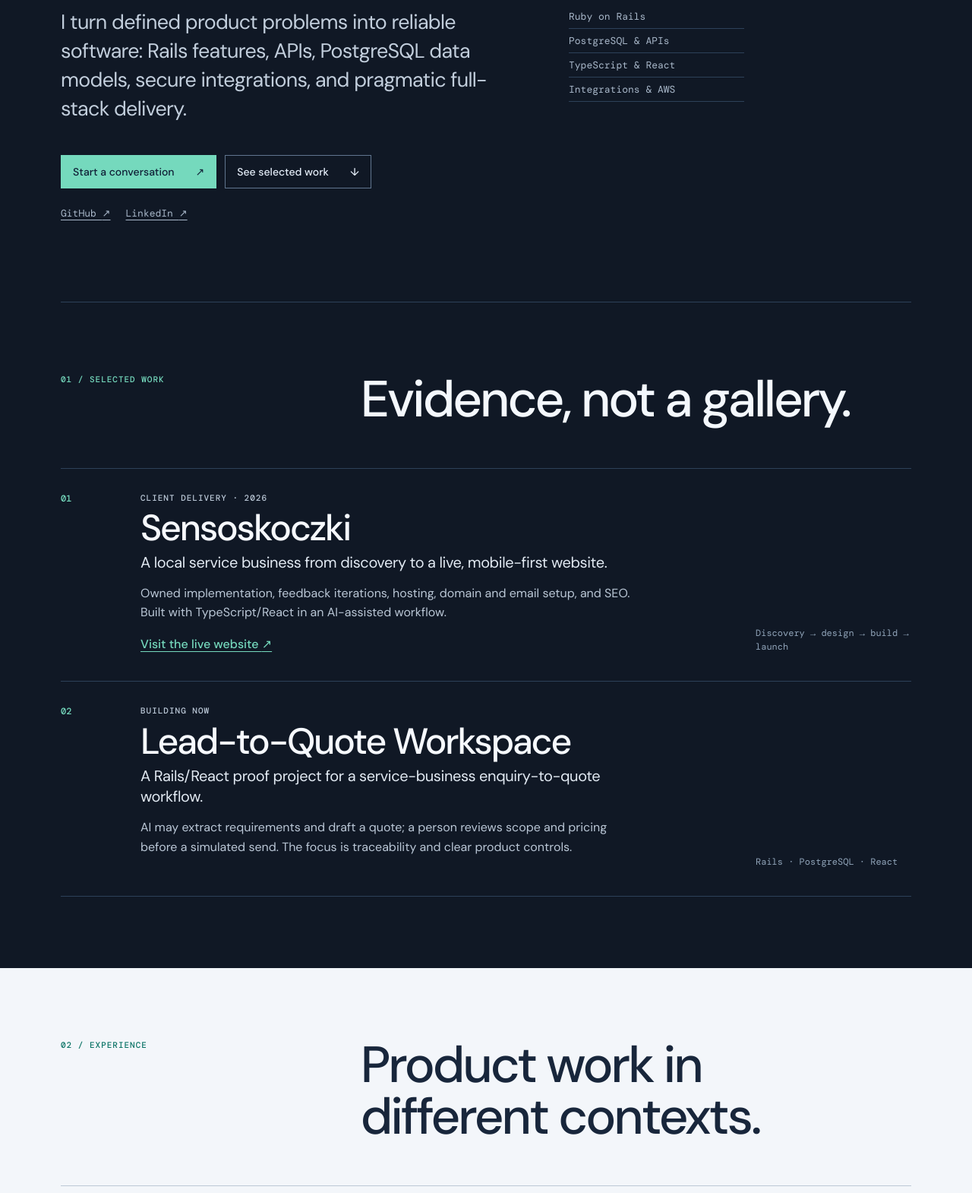
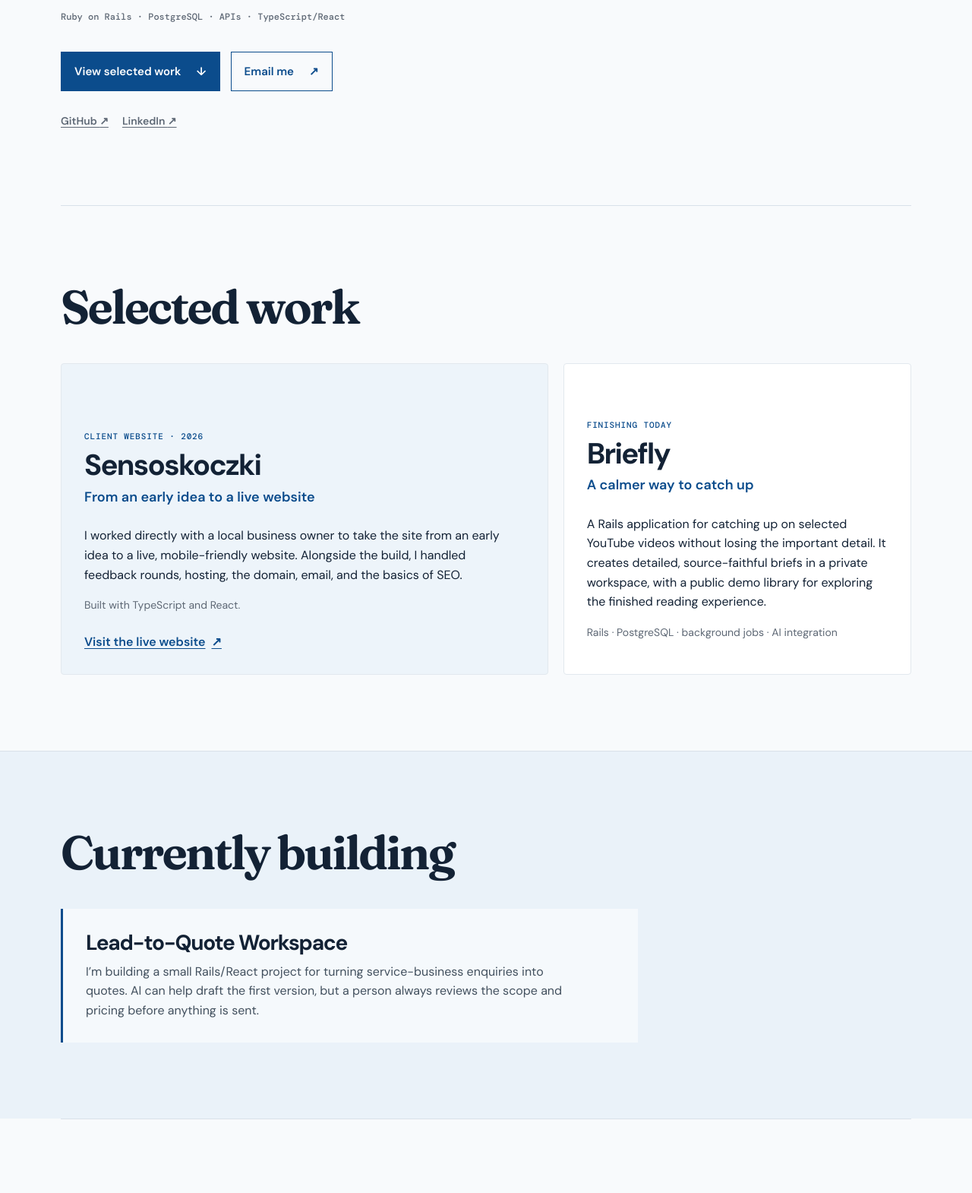
Before and after one commit to bakercodemaker/bakercodemaker.github.io, a plain HTML site: page index.html in a window 1280 px wide. Shown: the part 597-2167 px from the top of the page at 76% size. Drawn offline with nearby package versions, Linux system fonts and the light colour scheme.

Commit message:
Refresh portfolio voice and visual hierarchy

```diff
--- a/index.html
+++ b/index.html
@@ -3,19 +3,18 @@
   <head>
     <meta charset="utf-8" />
     <meta name="viewport" content="width=device-width, initial-scale=1" />
-    <meta name="description" content="Rails-backed Software Engineer building reliable product features, APIs, and integrations." />
-    <meta name="theme-color" content="#101825" />
+    <meta name="description" content="Rails, APIs, integrations, and pragmatic full-stack product delivery." />
+    <meta name="theme-color" content="#f8fafc" />
     <title>Bartosz Piekarz - Software Engineer</title>
     <link rel="preconnect" href="https://fonts.googleapis.com" />
     <link rel="preconnect" href="https://fonts.gstatic.com" crossorigin />
-    <link href="https://fonts.googleapis.com/css2?family=DM+Mono:wght@400;500&family=DM+Sans:opsz,wght@9..40,400;9..40,500;9..40,600&display=swap" rel="stylesheet" />
+    <link href="https://fonts.googleapis.com/css2?family=DM+Mono:wght@400;500&amp;family=DM+Sans:opsz,wght@9..40,400;9..40,500;9..40,600;9..40,700&amp;family=Fraunces:opsz,wght@9..144,600;9..144,650&amp;display=swap" rel="stylesheet" />
     <link rel="stylesheet" href="styles.css" />
   </head>
   <body>
     <a class="skip-link" href="#main-content">Skip to content</a>
-
-    <header class="site-header shell">
-      <a class="brand" href="#top" aria-label="Bartosz Piekarz, back to top">BP <span>/ Software Engineer</span></a>
+    <header class="site-header wrap">
+      <a class="wordmark" href="#top" aria-label="Bartosz Piekarz, back to top">BP<span>.</span></a>
       <nav aria-label="Main navigation">
         <a href="#work">Work</a>
         <a href="#experience">Experience</a>
@@ -24,83 +23,89 @@
     </header>
 
     <main id="main-content">
-      <section class="hero shell" id="top" aria-labelledby="hero-title">
-        <p class="label">Bartosz Piekarz · Kraków, Poland · Available now</p>
-        <h1 id="hero-title">Rails-backed<br /><span>product engineer.</span></h1>
-        <div class="hero-grid">
-          <p class="hero-summary">I turn defined product problems into reliable software: Rails features, APIs, PostgreSQL data models, secure integrations, and pragmatic full-stack delivery.</p>
-          <ul class="capabilities" aria-label="Core capabilities">
-            <li>Ruby on Rails</li>
-            <li>PostgreSQL &amp; APIs</li>
-            <li>TypeScript &amp; React</li>
-            <li>Integrations &amp; AWS</li>
-          </ul>
+      <section class="hero wrap" id="top" aria-labelledby="hero-title">
+        <p class="eyebrow">Hello</p>
+        <h1 id="hero-title">Hi, I’m<br /><em>Bartosz.</em></h1>
+        <div class="hero-copy">
+          <p>I’m a software engineer with over three years of experience building Rails applications. I’ve worked on Rails products, integrations, and client projects—and I’m currently broadening my full-stack experience.</p>
         </div>
+        <p class="hero-details">Ruby on Rails · PostgreSQL · APIs · TypeScript/React</p>
         <div class="actions">
-          <a class="button button-primary" href="mailto:bakercodemaker@gmail.com">Start a conversation <span aria-hidden="true">↗</span></a>
-          <a class="button" href="#work">See selected work <span aria-hidden="true">↓</span></a>
+          <a class="button button-primary" href="#work">View selected work <span aria-hidden="true">↓</span></a>
+          <a class="button button-quiet" href="mailto:bakercodemaker@gmail.com">Email me <span aria-hidden="true">↗</span></a>
         </div>
-        <div class="profile-links" aria-label="Professional profiles">
+        <div class="hero-links" aria-label="Professional profiles">
           <a href="https://github.com/bakercodemaker" target="_blank" rel="noopener noreferrer">GitHub <span aria-hidden="true">↗</span></a>
           <a href="https://www.linkedin.com/in/bartosz-piekarz-112b83194/" target="_blank" rel="noopener noreferrer">LinkedIn <span aria-hidden="true">↗</span></a>
         </div>
       </section>
 
-      <section class="section shell" id="work" aria-labelledby="work-title">
-        <div class="section-intro">
-          <p class="label">01 / Selected work</p>
-          <h2 id="work-title">Evidence, not a gallery.</h2>
+      <section class="section wrap" id="work" aria-labelledby="work-title">
+        <div class="section-heading">
+          <h2 id="work-title">Selected work</h2>
         </div>
-        <div class="work-list">
-          <article class="work-item">
-            <div class="work-index">01</div>
-            <div class="work-main">
-              <p class="label">Client delivery · 2026</p>
+        <div class="work-grid">
+          <article class="work-card featured">
+            <div class="card-content">
+              <p class="card-kicker">Client website · 2026</p>
               <h3>Sensoskoczki</h3>
-              <p class="work-lead">A local service business from discovery to a live, mobile-first website.</p>
-              <p>Owned implementation, feedback iterations, hosting, domain and email setup, and SEO. Built with TypeScript/React in an AI-assisted workflow.</p>
-              <a class="inline-link" href="https://sensoskoczki.pl/" target="_blank" rel="noopener noreferrer">Visit the live website <span aria-hidden="true">↗</span></a>
+              <p class="card-subtitle">From an early idea to a live website</p>
+              <p>I worked directly with a local business owner to take the site from an early idea to a live, mobile-friendly website. Alongside the build, I handled feedback rounds, hosting, the domain, email, and the basics of SEO.</p>
+              <p class="detail">Built with TypeScript and React.</p>
+              <a class="text-link" href="https://sensoskoczki.pl/" target="_blank" rel="noopener noreferrer">Visit the live website <span aria-hidden="true">↗</span></a>
             </div>
-            <p class="work-tag">Discovery → design → build → launch</p>
           </article>
-          <article class="work-item">
-            <div class="work-index">02</div>
-            <div class="work-main">
-              <p class="label">Building now</p>
-              <h3>Lead-to-Quote Workspace</h3>
-              <p class="work-lead">A Rails/React proof project for a service-business enquiry-to-quote workflow.</p>
-              <p>AI may extract requirements and draft a quote; a person reviews scope and pricing before a simulated send. The focus is traceability and clear product controls.</p>
+          <article class="work-card">
+            <div class="card-content">
+              <p class="card-kicker">Finishing today</p>
+              <h3>Briefly</h3>
+              <p class="card-subtitle">A calmer way to catch up</p>
+              <p>A Rails application for catching up on selected YouTube videos without losing the important detail. It creates detailed, source-faithful briefs in a private workspace, with a public demo library for exploring the finished reading experience.</p>
+              <p class="detail">Rails · PostgreSQL · background jobs · AI integration</p>
             </div>
-            <p class="work-tag">Rails · PostgreSQL · React</p>
           </article>
         </div>
       </section>
 
-      <section class="section shell" id="experience" aria-labelledby="experience-title">
-        <div class="section-intro">
-          <p class="label">02 / Experience</p>
-          <h2 id="experience-title">Product work in different contexts.</h2>
+      <section class="section focus-section" aria-labelledby="focus-title">
+        <div class="wrap">
+          <div class="section-heading">
+            <h2 id="focus-title">Currently building</h2>
+          </div>
+          <div class="focus-card">
+            <h3>Lead-to-Quote Workspace</h3>
+            <p>I’m building a small Rails/React project for turning service-business enquiries into quotes. AI can help draft the first version, but a person always reviews the scope and pricing before anything is sent.</p>
+          </div>
+        </div>
+      </section>
+
+      <section class="section wrap" id="experience" aria-labelledby="experience-title">
+        <div class="section-heading">
+          <h2 id="experience-title">Experience</h2>
         </div>
         <div class="experience-list">
           <article class="experience-item">
-            <div class="experience-date">Aug 2025 — Feb 2026</div>
-            <div><h3>Shelfio <span>· Software Engineer</span></h3><p>Delivered defined Rails/API features in a Dockerized, hardware-connected access product; collaborated on MQTT message flows, location-based access, and system improvements.</p></div>
+            <div class="experience-meta"><p>Aug 2025—Feb 2026</p><p>Software Engineer</p></div>
+            <div><h3>Shelfio</h3><p>Worked on a Dockerized access product that connected software with physical hardware. Built Rails and API features, and collaborated on MQTT message flows, location-based access, and improvements across the system.</p></div>
           </article>
           <article class="experience-item">
-            <div class="experience-date">Feb 2022 — Aug 2024</div>
-            <div><h3>Lunar Logic <span>· Software Engineer</span></h3><p>Built Rails product features, CRUD workflows, APIs, PostgreSQL data models, and integrations including AWS, payments, and external services; worked directly with clients to refine requirements.</p></div>
+            <div class="experience-meta"><p>Feb 2022—Aug 2024</p><p>Software Engineer</p></div>
+            <div><h3>Lunar Logic</h3><p>Built Rails features, APIs, PostgreSQL data models, and integrations with AWS, payments, and external services. I also worked directly with clients to clarify what they needed.</p></div>
           </article>
         </div>
       </section>
     </main>
 
-    <footer id="contact">
-      <div class="shell footer-content">
-        <p class="label">03 / Contact</p>
-        <h2>Let’s build something<br /><span>reliable.</span></h2>
+    <footer class="footer" id="contact">
+      <div class="wrap footer-content">
+        <p class="eyebrow">Contact</p>
+        <h2>Want to <em>talk?</em></h2>
         <a class="email-link" href="mailto:bakercodemaker@gmail.com">bakercodemaker@gmail.com <span aria-hidden="true">↗</span></a>
-        <p class="availability">Based in Poland · Open to remote roles with meaningful CET overlap, plus Kraków/Katowice hybrid roles.</p>
-        <div class="footer-bottom"><p>© 2026 Bartosz Piekarz</p><div><a href="https://github.com/bakercodemaker" target="_blank" rel="noopener noreferrer">GitHub</a><a href="https://www.linkedin.com/in/bartosz-piekarz-112b83194/" target="_blank" rel="noopener noreferrer">LinkedIn</a></div></div>
+        <p class="availability">Based in Poland · Open to remote roles with meaningful CET overlap, as well as hybrid roles in Kraków or Katowice.</p>
+        <div class="footer-bottom">
+          <p>© <span id="year">2026</span> Bartosz Piekarz</p>
+          <div><a href="https://github.com/bakercodemaker" target="_blank" rel="noopener noreferrer">GitHub</a><a href="https://www.linkedin.com/in/bartosz-piekarz-112b83194/" target="_blank" rel="noopener noreferrer">LinkedIn</a></div>
+        </div>
       </div>
     </footer>
   </body>
--- a/styles.css
+++ b/styles.css
@@ -1,26 +1,23 @@
-:root { --navy:#101825; --navy-2:#17243a; --ink:#dfe9f6; --muted:#a9b8ca; --line:#2d4159; --mint:#75d9bd; --paper:#f3f6fa; --paper-ink:#18263b; --sans:"DM Sans",Arial,sans-serif; --mono:"DM Mono",monospace; }
+:root { --ink:#132235; --muted:#5e6875; --paper:#f8fafc; --white:#fff; --line:#d9e1e9; --blue:#0b4c8c; --blue-dark:#083766; --soft:#eaf2f9; --sans:"DM Sans",Arial,sans-serif; --serif:"Fraunces",Georgia,serif; --mono:"DM Mono",monospace; }
 * { box-sizing:border-box; }
 html { scroll-behavior:smooth; }
-body { margin:0; background:var(--navy); color:var(--ink); font-family:var(--sans); font-size:16px; line-height:1.6; }
-a { color:inherit; text-underline-offset:4px; }
-a:focus-visible { outline:3px solid #f5be54; outline-offset:5px; }
-.shell { width:min(1120px, calc(100% - 48px)); margin:auto; }
-.skip-link { position:absolute; top:-60px; left:16px; z-index:2; padding:8px 12px; background:var(--mint); color:var(--navy); }.skip-link:focus { top:16px; }
-.site-header { min-height:86px; display:flex; align-items:center; justify-content:space-between; border-bottom:1px solid var(--line); }
-.brand { color:#f7fbff; font:500 14px var(--mono); text-decoration:none; letter-spacing:-.03em; }.brand span { color:var(--muted); }
-nav { display:flex; gap:24px; font:400 13px var(--mono); } nav a { color:var(--muted); text-decoration:none; } nav a:hover { color:var(--mint); }
-.hero { padding:82px 0 108px; }
-.label { margin:0; color:var(--mint); font:500 11px/1.4 var(--mono); letter-spacing:.09em; text-transform:uppercase; }
-h1,h2,h3,p { margin-top:0; } h1,h2,h3 { letter-spacing:-.045em; line-height:1.02; }
-h1 { max-width:850px; margin:20px 0 43px; color:#f7fbff; font-size:clamp(54px, 9.2vw, 118px); font-weight:600; }.hero h1 span, footer h2 span { color:var(--mint); }
-.hero-grid { display:grid; grid-template-columns:minmax(0, 1.45fr) minmax(205px, .55fr); gap:60px; max-width:900px; }
-.hero-summary { margin:0; color:#c2cedc; font-size:clamp(20px,2.1vw,27px); line-height:1.42; letter-spacing:-.026em; }
-.capabilities { display:grid; align-content:start; gap:7px; margin:0; padding:3px 0 0; list-style:none; color:var(--muted); font:400 13px var(--mono); }.capabilities li { padding-bottom:7px; border-bottom:1px solid var(--line); }
-.actions { display:flex; flex-wrap:wrap; gap:11px; margin:42px 0 24px; }.button { display:inline-flex; align-items:center; gap:28px; padding:12px 15px; border:1px solid #60758f; color:#e4edf8; font:500 14px var(--sans); text-decoration:none; }.button:hover { border-color:var(--mint); color:var(--mint); }.button-primary { border-color:var(--mint); background:var(--mint); color:#102037; }.button-primary:hover { background:#a0ead3; color:#102037; }
-.profile-links { display:flex; gap:20px; font:400 13px var(--mono); }.profile-links a { color:var(--muted); }.profile-links a:hover { color:var(--mint); }
-.section { padding:94px 0; border-top:1px solid var(--line); }.section-intro { display:grid; grid-template-columns:1fr 2fr; gap:32px; margin-bottom:55px; }.section-intro h2 { max-width:650px; margin:0; color:#f4f8fd; font-size:clamp(38px,5.5vw,67px); font-weight:500; }
-.work-list { border-top:1px solid var(--line); }.work-item { display:grid; grid-template-columns:80px minmax(0,1fr) 205px; gap:25px; padding:31px 0 36px; border-bottom:1px solid var(--line); }.work-index { color:var(--mint); font:500 12px var(--mono); }.work-main h3 { margin:8px 0 7px; color:#f6f9fe; font-size:clamp(30px,3.8vw,48px); font-weight:500; }.work-main p { max-width:650px; color:#bac7d6; }.work-main .work-lead { margin-bottom:13px; color:#e2eaf3; font-size:20px; line-height:1.38; letter-spacing:-.02em; }.inline-link { color:var(--mint); font-weight:500; }.work-tag { align-self:end; margin:0; color:#91a5ba; font:400 12px/1.5 var(--mono); }
-#experience { background:var(--paper); color:var(--paper-ink); width:100%; padding-left:max(24px, calc((100% - 1120px) / 2)); padding-right:max(24px, calc((100% - 1120px) / 2)); }.section#experience { border-top:0; }.section#experience .section-intro { max-width:1120px; margin-left:auto; margin-right:auto; }.section#experience .label { color:#0e7568; }.section#experience h2 { color:var(--paper-ink); }.experience-list { max-width:1120px; margin:auto; border-top:1px solid #bdc9d6; }.experience-item { display:grid; grid-template-columns:1fr 2fr; gap:32px; padding:30px 0 35px; border-bottom:1px solid #bdc9d6; }.experience-date { color:#52657b; font:400 13px var(--mono); }.experience-item h3 { margin:0 0 11px; color:#17263b; font-size:28px; font-weight:500; }.experience-item h3 span { color:#61738a; font-size:18px; font-weight:400; }.experience-item p { max-width:690px; margin:0; color:#475b70; }
-footer { padding:92px 0 26px; background:var(--navy-2); }.footer-content h2 { margin:17px 0 34px; color:#f4f8fd; font-size:clamp(47px,6.5vw,80px); font-weight:500; }.email-link { color:var(--mint); font-size:clamp(21px,3vw,33px); font-weight:500; }.availability { max-width:580px; margin:45px 0 63px; color:#aab9cb; }.footer-bottom { display:flex; justify-content:space-between; gap:20px; padding-top:20px; border-top:1px solid #3b4e67; color:#aab9cb; font:400 12px var(--mono); }.footer-bottom p { margin:0; }.footer-bottom div { display:flex; gap:20px; }.footer-bottom a:hover { color:var(--mint); }
-@media (max-width:700px) { .shell { width:min(100% - 32px, 1120px); }.site-header { min-height:70px; }.brand span { display:none; } nav { gap:15px; }.hero { padding:62px 0 75px; }.hero-grid,.section-intro,.work-item,.experience-item { grid-template-columns:1fr; gap:18px; }.hero-grid { gap:28px; }.capabilities { grid-template-columns:repeat(2,1fr); gap:8px 16px; }.section { padding:70px 0; }.section-intro { margin-bottom:37px; }.work-item { padding:25px 0 29px; }.work-tag { align-self:auto; }.experience-item { gap:11px; }.footer-content { padding-top:0; }.footer-bottom { display:block; }.footer-bottom div { margin-top:10px; } }
+body { margin:0; background:var(--paper); color:var(--ink); font-family:var(--sans); font-size:16px; line-height:1.6; }
+a { color:inherit; text-decoration-thickness:1px; text-underline-offset:3px; }
+a:focus-visible { outline:3px solid #f3b73d; outline-offset:4px; }
+.wrap { width:min(1120px, calc(100% - 40px)); margin:auto; }
+.skip-link { position:absolute; left:16px; top:-60px; background:var(--ink); color:white; padding:9px 13px; z-index:5; }.skip-link:focus { top:16px; }
+.site-header { min-height:92px; display:flex; align-items:center; justify-content:space-between; border-bottom:1px solid var(--line); }
+.wordmark { font-family:var(--serif); font-size:30px; font-weight:650; text-decoration:none; letter-spacing:-.06em; }.wordmark span { color:var(--blue); }
+nav { display:flex; gap:24px; font-size:14px; font-weight:600; } nav a { text-decoration:none; } nav a:hover { color:var(--blue); }
+.hero { padding:82px 0 100px; }.eyebrow { margin:0 0 18px; font:500 11px/1.3 var(--mono); text-transform:uppercase; letter-spacing:.1em; color:var(--blue); }
+h1,h2,h3,p { margin-top:0; } h1,h2,h3 { line-height:1.05; letter-spacing:-.045em; } h1,h2 { font-family:var(--serif); font-weight:650; } h1 { margin:0 0 32px; font-size:clamp(54px, 8vw, 94px); max-width:650px; } em { color:var(--blue); font-style:normal; }
+.hero-copy { max-width:760px; font-size:clamp(20px,2.1vw,25px); line-height:1.5; letter-spacing:-.025em; }.hero-copy p { margin:0; }.hero-details { margin:25px 0 0; color:var(--muted); font:500 12px var(--mono); }
+.actions { display:flex; gap:14px; flex-wrap:wrap; margin:38px 0 28px; }.button { display:inline-flex; gap:20px; align-items:center; border:1px solid var(--blue); padding:13px 17px; font-weight:600; font-size:15px; text-decoration:none; }.button-primary { background:var(--blue); color:white; }.button-primary:hover { background:var(--blue-dark); }.button-quiet { color:var(--blue); }.button-quiet:hover { background:var(--soft); }
+.hero-links { display:flex; gap:18px; font-size:14px; font-weight:600; }.hero-links a { color:var(--muted); }.hero-links a:hover { color:var(--blue); }
+.section { padding:100px 0; border-top:1px solid var(--line); }.section-heading { margin-bottom:42px; }.section-heading h2 { margin:0; font-size:clamp(40px,5.2vw,62px); max-width:760px; }
+.work-grid { display:grid; grid-template-columns:1.4fr 1fr; gap:20px; }.work-card { min-height:410px; padding:30px; background:var(--white); border:1px solid #e2e8ee; border-radius:4px; display:flex; flex-direction:column; }.work-card.featured { background:#edf4fa; color:var(--ink); }.card-content { margin-top:auto; }.card-kicker { font:500 11px var(--mono); text-transform:uppercase; letter-spacing:.08em; color:var(--blue); }.work-card h3 { font-size:clamp(31px,3vw,45px); margin-bottom:7px; }.card-subtitle { color:var(--blue); font-size:18px; font-weight:600; margin-bottom:24px; }.work-card p:not(.card-kicker):not(.card-subtitle) { max-width:550px; }.detail { color:var(--muted); font-size:14px; }.text-link { display:inline-flex; gap:8px; margin-top:10px; color:var(--blue); font-weight:600; }
+.focus-section { background:var(--soft); }.focus-card { max-width:760px; padding:30px; border-left:3px solid var(--blue); background:rgba(255,255,255,.55); }.focus-card h3 { margin:0 0 10px; font-size:28px; }.focus-card p { max-width:660px; margin:0; color:#42505e; }
+.experience-list { border-top:1px solid var(--line); }.experience-item { display:grid; grid-template-columns:1fr 2fr; column-gap:32px; padding:33px 0 36px; border-bottom:1px solid var(--line); }.experience-meta { font-size:13px; color:var(--muted); }.experience-meta p { margin:0 0 3px; }.experience-item h3 { margin:0 0 12px; font:600 31px/1.1 var(--serif); }.experience-item div:last-child p { max-width:680px; margin:0; color:#43505d; }
+.footer { background:var(--ink); color:white; padding:95px 0 28px; }.footer .eyebrow { color:#a3caee; }.footer h2 { font-size:clamp(43px,6vw,77px); max-width:680px; margin-bottom:35px; }.footer h2 em { color:#a3caee; }.email-link { font-size:clamp(21px,3vw,31px); font-weight:600; text-decoration-color:#a3caee; }.availability { margin:47px 0 65px; color:#b8c5d1; }.footer-bottom { border-top:1px solid #415263; padding-top:20px; display:flex; justify-content:space-between; gap:20px; color:#b8c5d1; font-size:13px; }.footer-bottom p { margin:0; }.footer-bottom div { display:flex; gap:20px; }.footer-bottom a { color:white; }
+@media (max-width: 680px) { .wrap { width:min(100% - 32px, 1120px); }.site-header { min-height:72px; } nav { gap:15px; font-size:13px; }.hero { padding:68px 0 78px; } h1 { margin-bottom:26px; }.hero-copy { font-size:19px; }.actions { margin-top:35px; }.section { padding:75px 0; }.section-heading { margin-bottom:32px; }.work-grid { grid-template-columns:1fr; }.work-card { min-height:360px; padding:24px; }.experience-item { grid-template-columns:1fr; gap:16px; padding:26px 0 29px; }.footer { padding-top:72px; }.availability { margin:38px 0 52px; }.footer-bottom { display:block; }.footer-bottom div { margin-top:12px; } }
 @media (prefers-reduced-motion: reduce) { html { scroll-behavior:auto; } }
```
